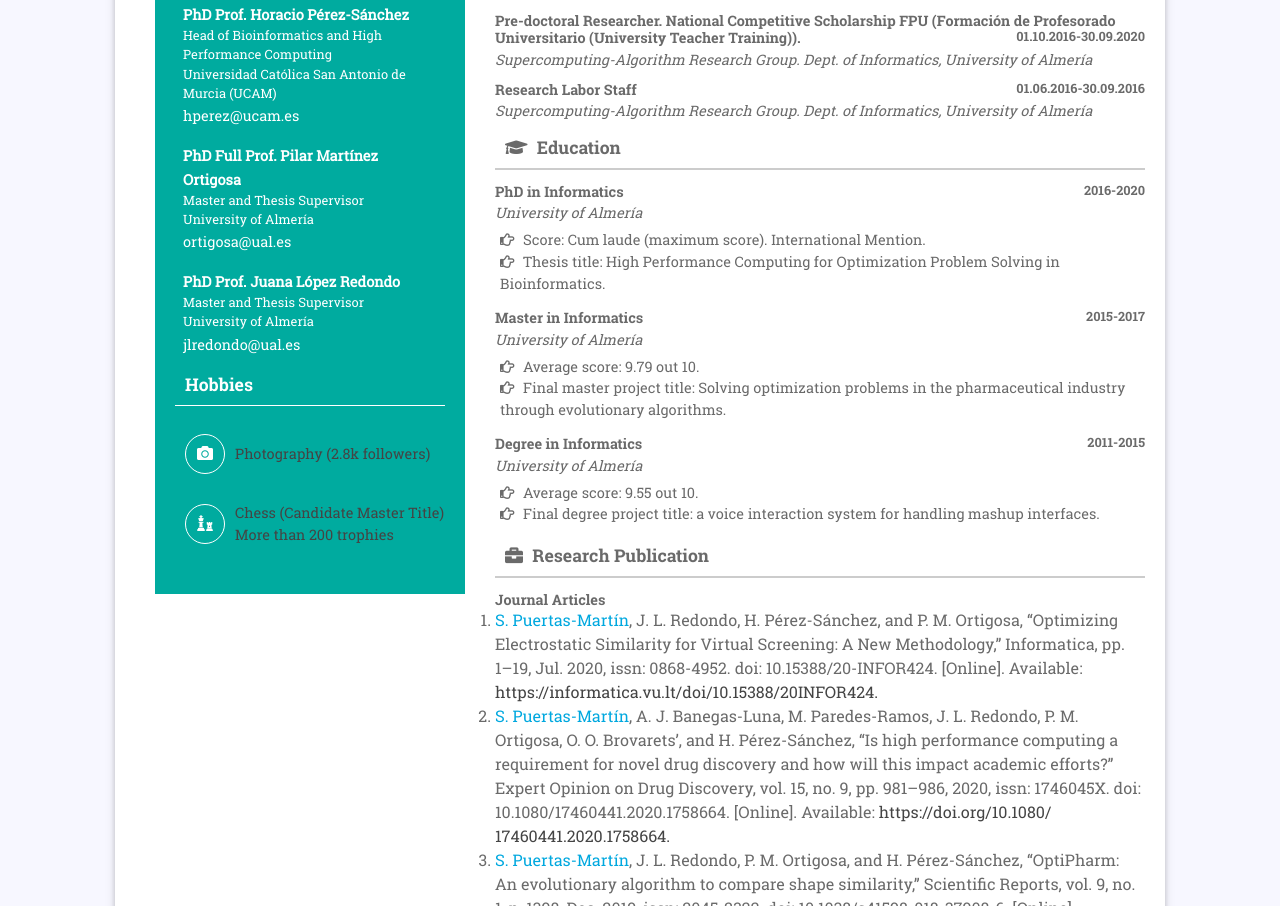
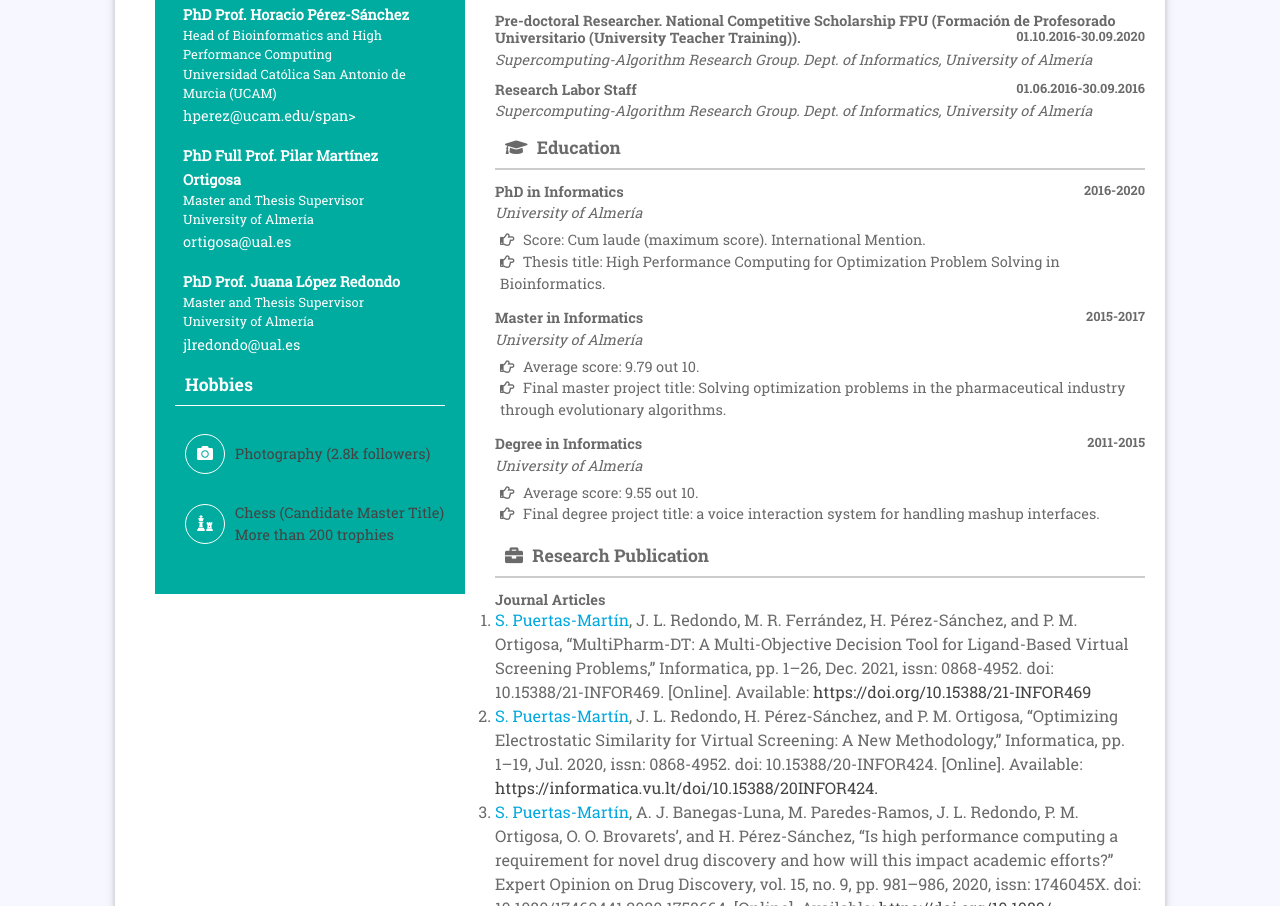
Before and after one commit to savinspm/TIC-146-Personal-Website, a plain HTML site: page index.html in a window 1280 px wide. Shown: the part 1001-1907 px from the top of the page. Drawn offline with Linux system fonts and the light colour scheme.

Commit message:
new article

```diff
--- a/index.html
+++ b/index.html
@@ -71,7 +71,7 @@
                         <div class="refer-cov">
                             <b>PhD Prof. Horacio Pérez-Sánchez</b>
                             <p>Head of Bioinformatics and High Performance Computing <br> Universidad Católica San Antonio de Murcia (UCAM)</p>
-                            <span>hperez@ucam.es</span>
+                            <span>hperez@ucam.edu/span>
                         </div>
                         <div class="refer-cov">
                             <b>PhD Full Prof. Pilar Martínez Ortigosa</b>
@@ -205,6 +205,8 @@ Computer Architecture and Technology, High Performance Computing and Computer Ne
                             <h6>Journal Articles </h6>
 
                             <ol >
+
+                                <li style="list-style: number !important; display: list-item;"> <span class="savins-highlight">S. Puertas-Martín</span>, J. L. Redondo, M. R. Ferrández, H. Pérez-Sánchez, and P. M. Ortigosa, “MultiPharm-DT: A Multi-Objective Decision Tool for Ligand-Based Virtual Screening Problems,” Informatica, pp. 1–26, Dec. 2021, issn: 0868-4952. doi: 10.15388/21-INFOR469. [Online]. Available: <a href="https://doi.org/10.15388/21-INFOR469">https://doi.org/10.15388/21-INFOR469</a> </li>
                                 <li style="list-style: number !important; display: list-item;"> <span class="savins-highlight">S. Puertas-Martín</span>, J. L. Redondo, H. Pérez-Sánchez, and P. M. Ortigosa, “Optimizing Electrostatic Similarity for Virtual Screening: A New Methodology,” Informatica, pp. 1–19, Jul. 2020, issn: 0868-4952.  doi: 10.15388/20-INFOR424.  [Online]. Available: <a href="https://doi.org/10.15388/20-INFOR424">https://informatica.vu.lt/doi/10.15388/20INFOR424.</a> </li>
                                 <li style="list-style: number !important; display: list-item;"> <span class="savins-highlight">S. Puertas-Martín</span>, A. J. Banegas-Luna, M. Paredes-Ramos, J. L. Redondo, P. M. Ortigosa, O. O. Brovarets’, and H. Pérez-Sánchez, “Is high performance computing a requirement for novel drug discovery and how will this impact academic efforts?” Expert Opinion on Drug Discovery, vol. 15, no. 9, pp. 981–986, 2020, issn: 1746045X.  doi: 10.1080/17460441.2020.1758664.  [Online]. Available: <a href="https://doi.org/10.1080/ 17460441.2020.1758664.">https://doi.org/10.1080/ 17460441.2020.1758664.</a></li>
                                 <li style="list-style: number !important; display: list-item;"> <span class="savins-highlight">S. Puertas-Martín</span>, J. L. Redondo, P. M. Ortigosa, and H. Pérez-Sánchez, “OptiPharm: An evolutionary algorithm to compare shape similarity,” Scientific Reports, vol. 9, no. 1, p. 1398, Dec. 2019, issn: 2045-2322.  doi: 10.1038/s41598-018-37908-6.  [Online].  Available: <a href="http://www.nature.com/articles/s41598-018-37908-6."> http://www.nature.com/articles/s41598-018-37908-6.</a></li>
```
